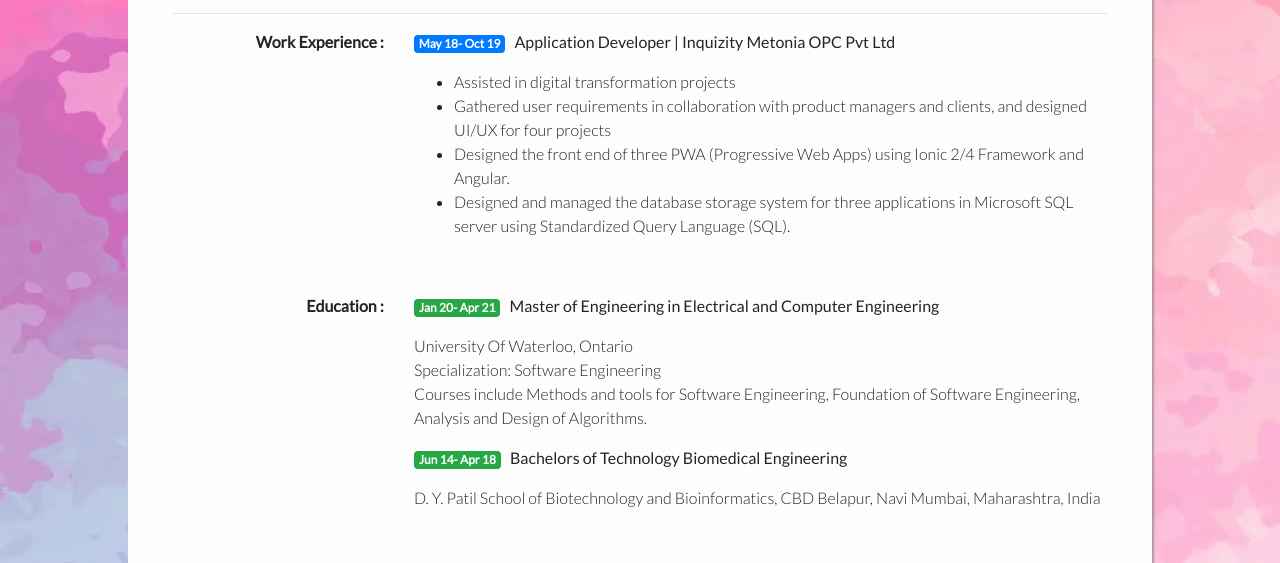
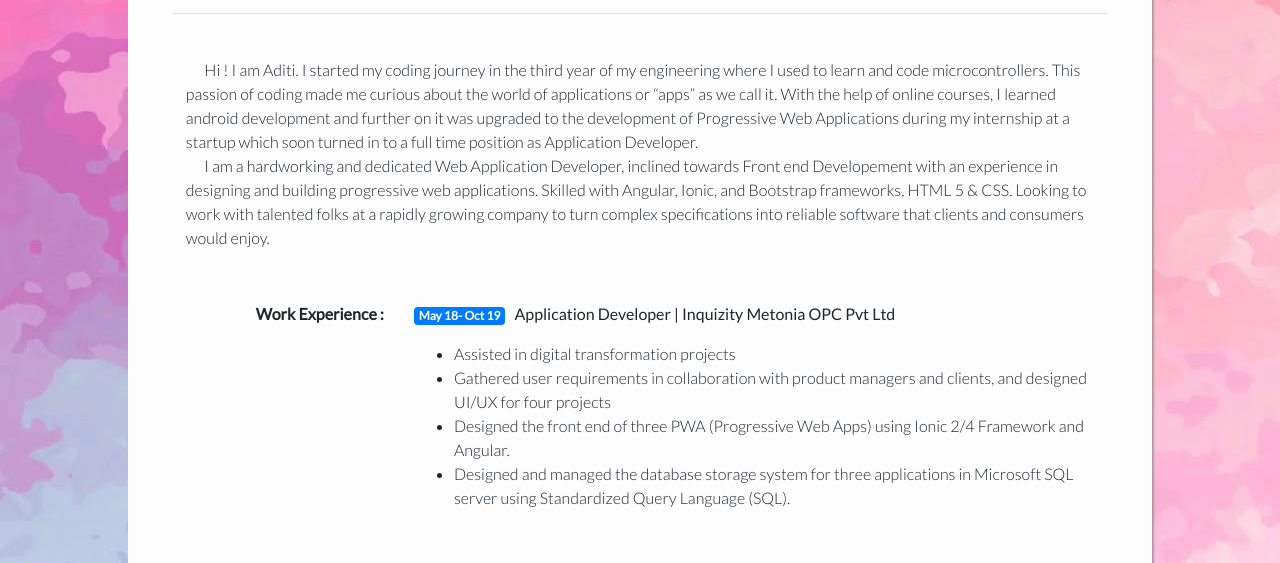
Before and after one commit to itsaditi/ResumeWebsite, a plain HTML site: page index.html in a window 1280 px wide. Shown: the part 195-758 px from the top of the page. Drawn offline with nearby package versions, Linux system fonts and the light colour scheme.

Commit message:
Add files via upload

```diff
--- a/index.html
+++ b/index.html
@@ -79,6 +79,16 @@
             </div>
         </div>
         <hr>
+
+        <div class="row desc" style="padding: 3%;">
+            &nbsp;&nbsp;&nbsp;&nbsp;&nbsp;&nbsp;Hi ! I am Aditi. I started my coding journey in the third year of my engineering where I used to learn and code microcontrollers.
+            This passion of coding made me curious about the world of applications or “apps” as we call it.
+            With the help of online courses, I learned android development and further on it was upgraded to the development of Progressive Web Applications during my internship at a startup which soon turned in to a full time position as Application Developer.
+            <br>
+            &nbsp;&nbsp;&nbsp;&nbsp;&nbsp;&nbsp;I am a hardworking and dedicated Web Application Developer, inclined towards Front end Developement with an experience in designing and building progressive web applications. Skilled with Angular, Ionic, and Bootstrap frameworks, HTML 5 & CSS.  Looking to work with talented folks at a rapidly growing company to turn complex specifications into reliable software that clients and consumers would enjoy.
+
+
+        </div><br>
 
         <div class="row">
             <div class="col-sm-3 section">
```
